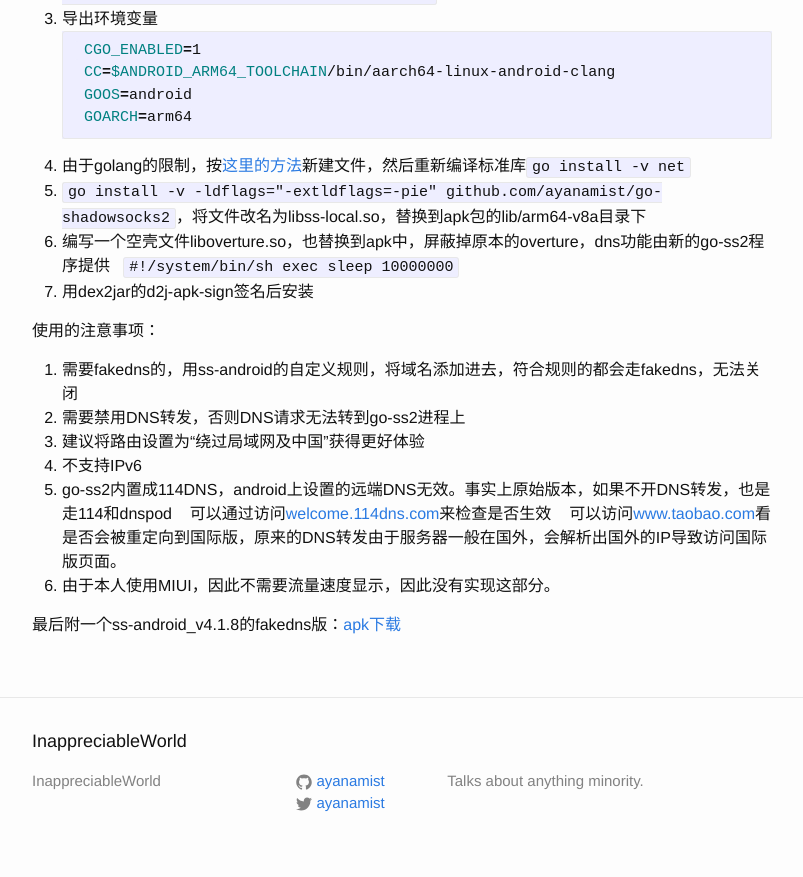
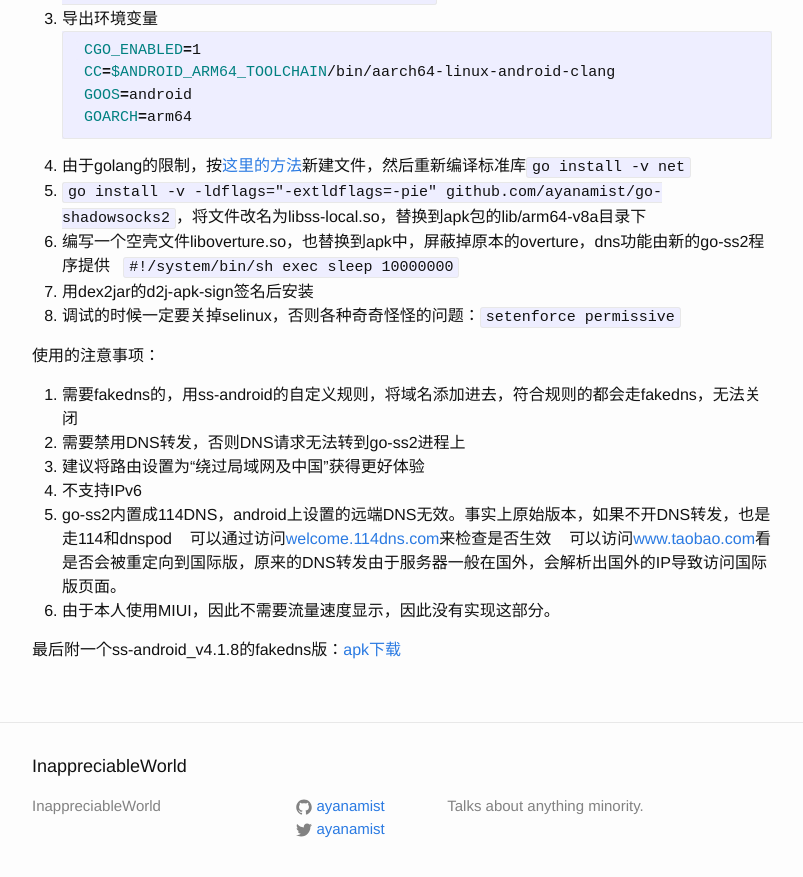
Before and after one commit to ayanamist/ayanamist.github.io, a Jekyll site: the page built from _posts/2017-09-09-ss-android-fakedns.md, in a window 1280 px wide and 900 px high, scrolled down 894 px. Shown: the top 877 px of the window, without its empty margins (238-1041 px from the left). Built offline with Jekyll 4.4.1, drawn with Linux system fonts in a browser that asks for light colours.

Commit message:
Update 2017-09-09-ss-android-fakedns.md

````diff
--- a/_posts/2017-09-09-ss-android-fakedns.md
+++ b/_posts/2017-09-09-ss-android-fakedns.md
@@ -37,6 +37,7 @@ iOS上surge的[fakedns的方案](https://trello.com/c/AFX8ht38)非常好，毕
     exec sleep 10000000
     ```
 6. 用dex2jar的d2j-apk-sign签名后安装
+7. 调试的时候一定要关掉selinux，否则各种奇奇怪怪的问题：`setenforce permissive`
 
 使用的注意事项：
 1. 需要fakedns的，用ss-android的自定义规则，将域名添加进去，符合规则的都会走fakedns，无法关闭
````
